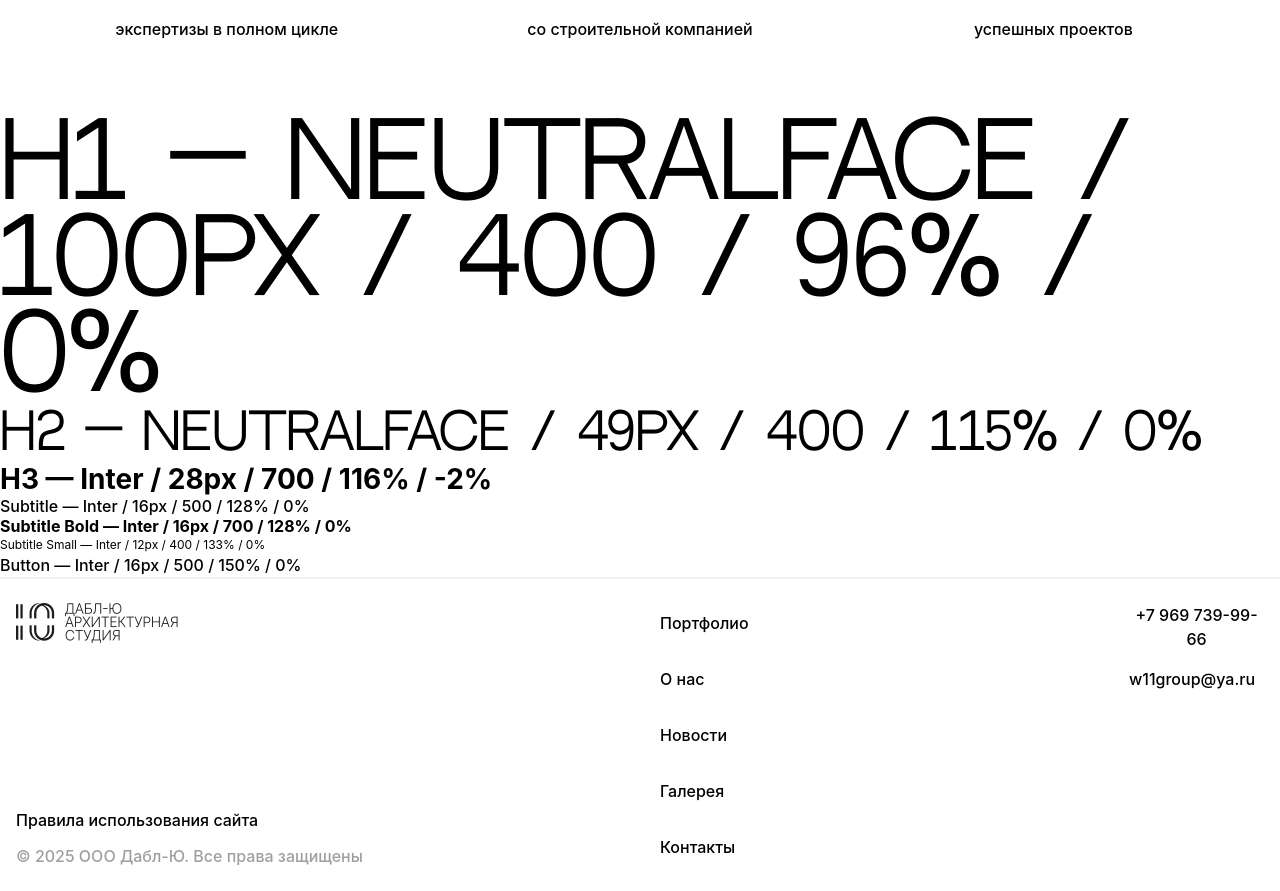
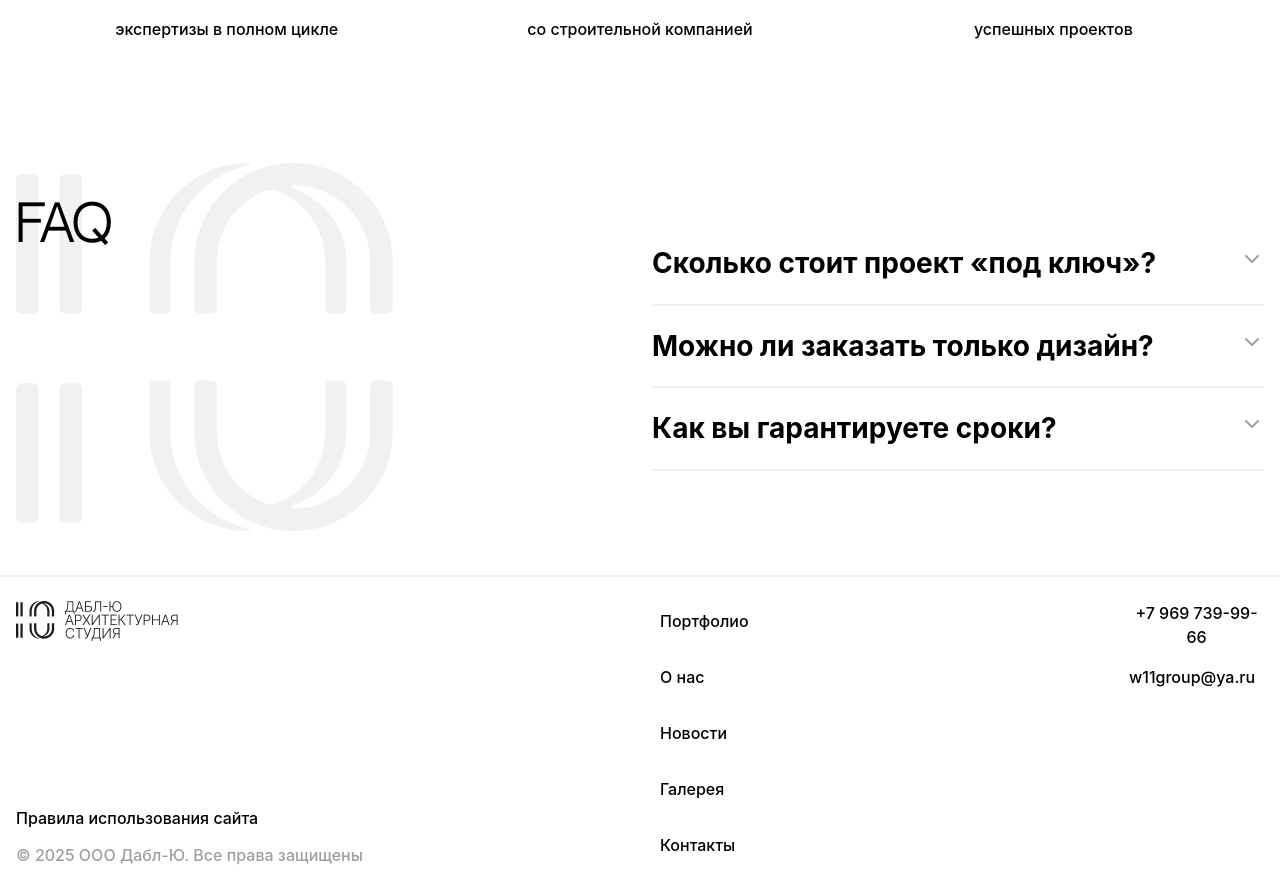
Before and after one commit to vastolya/uu, a Next.js app: page / in a window 1280 px wide. Shown: the part 1861-2752 px from the top of the page. Built offline with nearby package versions, Linux system fonts and the light colour scheme.

Commit message:
add basic accordion ui component, add faq seqtion

```diff
--- a/src/app/page.tsx
+++ b/src/app/page.tsx
@@ -1,6 +1,8 @@
 import { PageSection } from "@/components/layout/PageSection";
 import { Button } from "@/components/ui/Button";
 import Image from "next/image";
+import LogoBigUU from "../../public/logoBigUU.png";
+import { Accordion } from "@/components/ui/Accordion";
 
 export default function Home() {
   return (
@@ -84,7 +86,41 @@ export default function Home() {
         </div>
       </PageSection>
 
-      <h1>H1 — NeutralFace / 100px / 400 / 96% / 0%</h1>
+      <PageSection>
+        <div className="col-span-3 relative my-11 h-[368px] flex justify-start items-start">
+          <Image
+            src={LogoBigUU}
+            alt=""
+            fill
+            sizes="auto"
+            className="object-contain object-left"
+          />
+          <h2 className="z-[1] pt-9">FAQ</h2>
+        </div>
+        <div className="col-start-5 col-span-4 my-auto">
+          <Accordion
+            items={[
+              {
+                title: "Сколько стоит проект «под ключ»?",
+                content:
+                  "Итоговая сумма может варьироваться от нескольких сотен тысяч до <br/> нескольких миллионов рублей в зависимости от объема и уровня отделки",
+              },
+              {
+                title: "Можно ли заказать только дизайн?",
+                content:
+                  "Да, мы предлагаем услугу только дизайна без реализации проекта.",
+              },
+              {
+                title: "Как вы гарантируете сроки?",
+                content:
+                  "Мы подписываем договор с четким таймлайном, который фиксирует этапы и дедлайны.",
+              },
+            ]}
+          />
+        </div>
+      </PageSection>
+
+      {/* <h1>H1 — NeutralFace / 100px / 400 / 96% / 0%</h1>
       <h2>H2 — NeutralFace / 49px / 400 / 115% / 0%</h2>
       <h3>H3 — Inter / 28px / 700 / 116% / -2%</h3>
       <p className="subtitle">Subtitle — Inter / 16px / 500 / 128% / 0%</p>
@@ -96,7 +132,7 @@ export default function Home() {
       </p>
       <button className="cursor-pointer">
         Button — Inter / 16px / 500 / 150% / 0%
-      </button>
+      </button> */}
     </>
   );
 }
--- /dev/null
+++ b/src/components/icons/IconChevron.tsx
@@ -0,0 +1,24 @@
+import React from "react";
+
+interface IconProps {
+  className?: string;
+}
+
+const IconChevron = ({ className = "" }: IconProps) => (
+  <svg
+    viewBox="0 0 24 24"
+    fill="none"
+    xmlns="http://www.w3.org/2000/svg"
+    className={className}
+  >
+    <path
+      d="M18 15L12 9L6 15"
+      stroke="currentColor"
+      strokeWidth="2"
+      strokeLinecap="round"
+      strokeLinejoin="round"
+    />
+  </svg>
+);
+
+export default IconChevron;
--- /dev/null
+++ b/src/components/ui/Accordion.tsx
@@ -0,0 +1,98 @@
+"use client";
+
+import { AnimatePresence, motion } from "framer-motion";
+import { useLayoutEffect, useRef, useState } from "react";
+import IconChevron from "../icons/IconChevron";
+import React from "react";
+
+interface AccordionItem {
+  title: string;
+  content: string;
+}
+
+interface AccordionProps {
+  items: AccordionItem[];
+}
+
+export function Accordion({ items }: AccordionProps) {
+  const [openIndex, setOpenIndex] = useState<number | null>(null);
+
+  const toggle = (index: number) => {
+    setOpenIndex((prev) => (prev === index ? null : index));
+  };
+
+  return (
+    <div className="">
+      {items.map((item, index) => (
+        <AccordionRow
+          key={index}
+          item={item}
+          isOpen={openIndex === index}
+          onToggle={() => toggle(index)}
+        />
+      ))}
+    </div>
+  );
+}
+
+function AccordionRow({
+  item,
+  isOpen,
+  onToggle,
+}: {
+  item: AccordionItem;
+  isOpen: boolean;
+  onToggle: () => void;
+}) {
+  const ref = useRef<HTMLDivElement>(null);
+  const [height, setHeight] = useState(0);
+
+  useLayoutEffect(() => {
+    if (ref.current) {
+      setHeight(ref.current.scrollHeight);
+    }
+  }, [isOpen, item.content]);
+
+  return (
+    <div className="box-border border-b-2 border-[var(--color-border-gray)] py-6 flex flex-col ">
+      <button
+        onClick={onToggle}
+        className="flex w-full justify-between text-left cursor-pointer"
+      >
+        <h3>{item.title}</h3>
+        <span className="flex justify-center items-center">
+          <motion.span
+            animate={{ rotate: isOpen ? 0 : 180 }}
+            transition={{ duration: 0.3 }}
+            className="w-6 h-6 text-[var(--color-gray)]"
+          >
+            <IconChevron />
+          </motion.span>
+        </span>
+      </button>
+
+      <AnimatePresence initial={false}>
+        {isOpen && (
+          <motion.div
+            initial={{ height: 0, opacity: 0 }}
+            animate={{ height, opacity: 1 }}
+            exit={{ height: 0, opacity: 0 }}
+            transition={{ duration: 0.2 }}
+            className="overflow-hidden"
+          >
+            <div ref={ref} className="">
+              <p className="subtitle pt-2">
+                {item.content.split("<br/>").map((part, i) => (
+                  <React.Fragment key={i}>
+                    {part}
+                    {i !== item.content.split("<br/>").length - 1 && <br />}
+                  </React.Fragment>
+                ))}
+              </p>
+            </div>
+          </motion.div>
+        )}
+      </AnimatePresence>
+    </div>
+  );
+}
```
Also changed, not shown: public/icons/Chevron.svg (added), public/logoBigUU.png (added).
